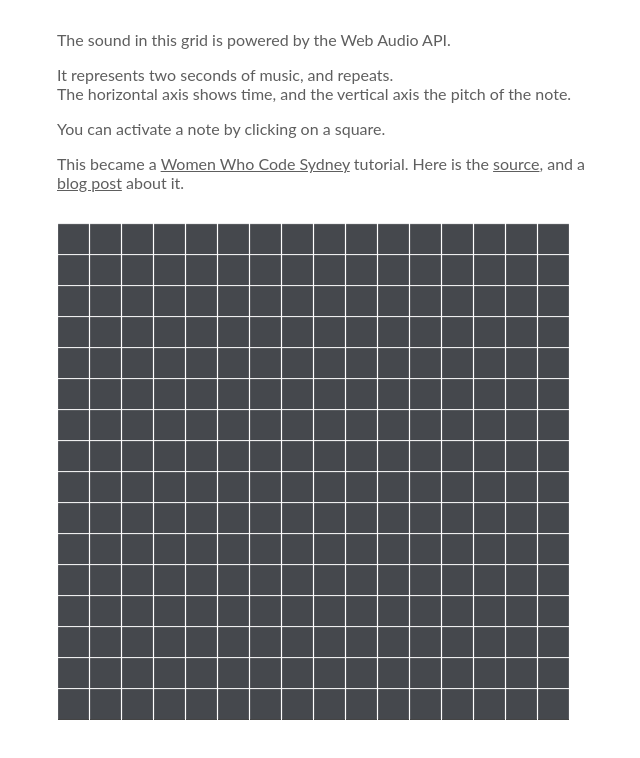
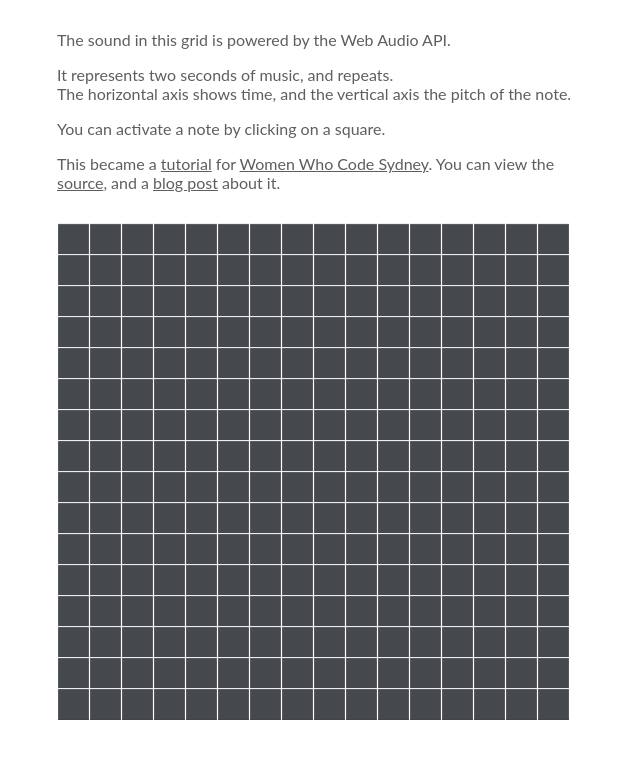
Before and after one commit to daphnechong/music-matrix, a plain HTML site: page index.html in a window 1280 px wide. Shown: the whole page, without its empty margins (308-948 px from the left). Drawn offline with nearby package versions, Linux system fonts and the light colour scheme.

Commit message:
sync with master

```diff
--- a/index.html
+++ b/index.html
@@ -8,7 +8,7 @@
   <p>It represents two seconds of music, and repeats.
   <br/>The horizontal axis shows time, and the vertical axis the pitch of the note.</p>
   <p>You can activate a note by clicking on a square.</p>
-  <p>This became a <a href="http://www.meetup.com/Women-Who-Code-Sydney/">Women Who Code Sydney</a> tutorial. Here is the <a href="https://github.com/daphnechong/music-matrix">source</a>, and a <a href="http://daphnechong.wordpress.com/2014/06/18/creating-a-music-matrix/">blog post</a> about it. </p>
+  <p>This became a <a href="https://github.com/daphnechong/music-matrix-tutorial">tutorial</a> for <a href="http://www.meetup.com/Women-Who-Code-Sydney/">Women Who Code Sydney</a>. You can view the <a href="https://github.com/daphnechong/music-matrix">source</a>, and a <a href="http://daphnechong.wordpress.com/2014/06/18/creating-a-music-matrix/">blog post</a> about it. </p>
 </div>
 
 <div class="grid">
```
